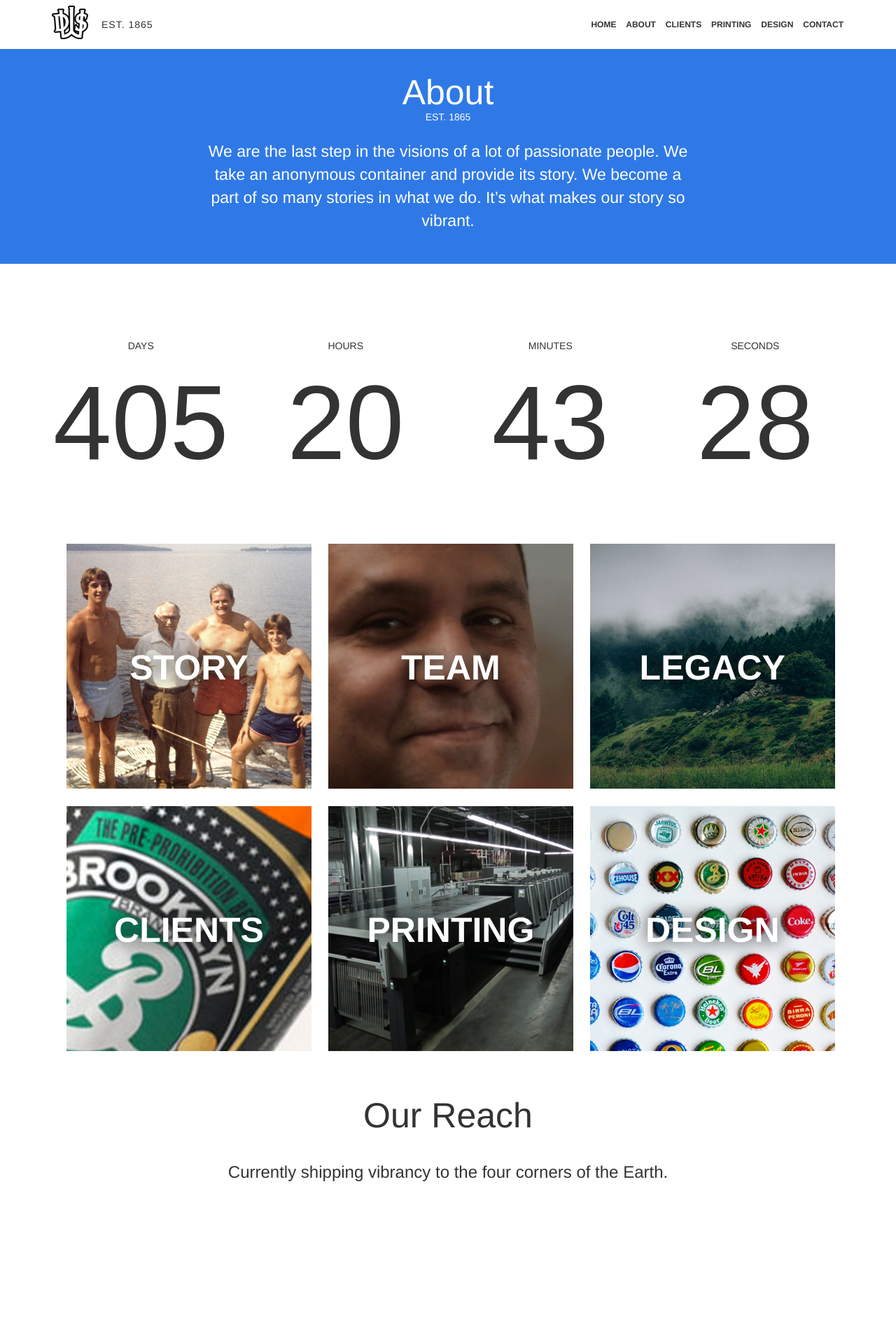
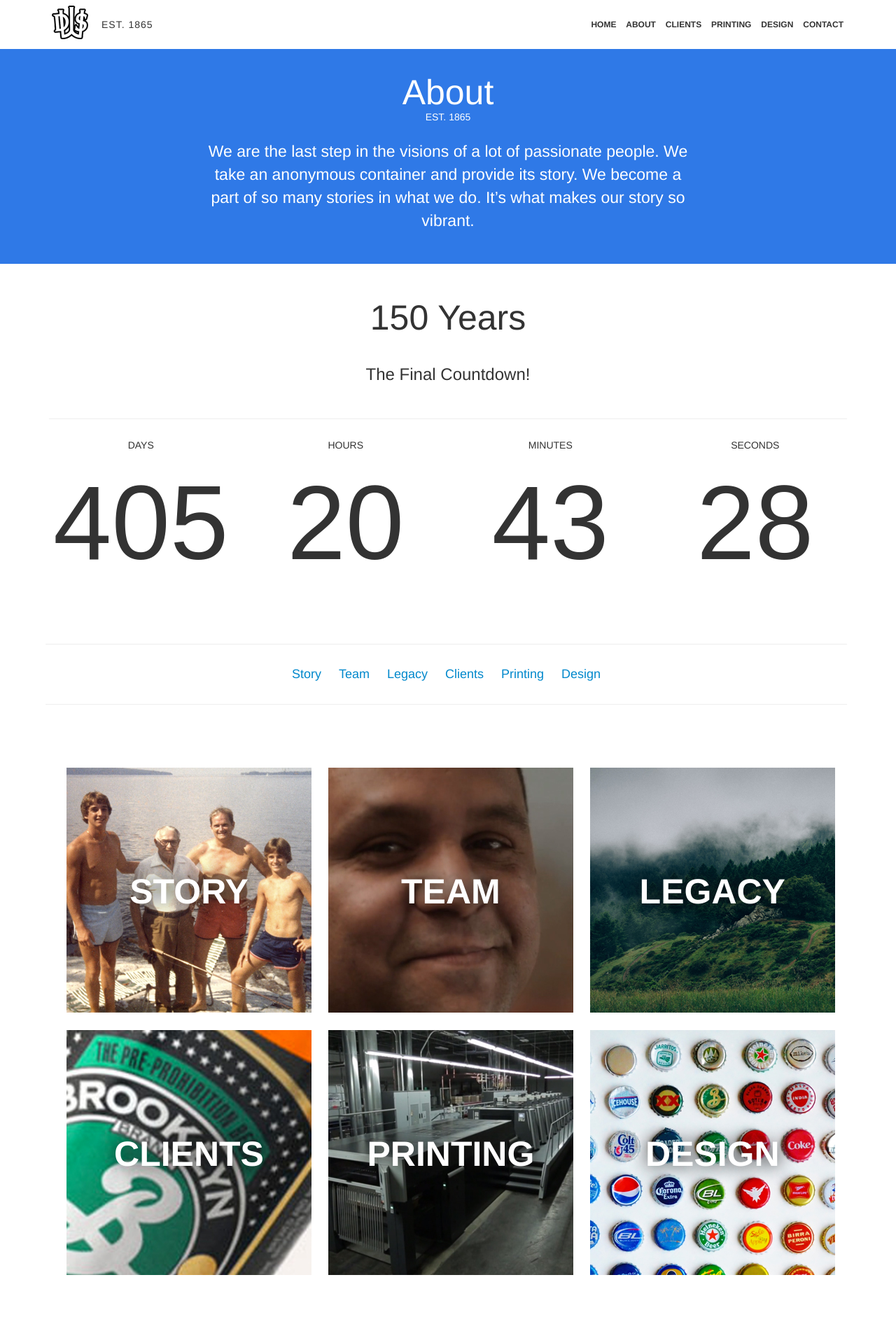
Before and after one commit to moizk/DWS-Jekyll, a Jekyll site: the page built from about.html, in a window 1280 px wide. Shown: the top 1892 px of the page at 70% size. Built offline with Jekyll 4.4.1, drawn with Linux system fonts in a browser that asks for light colours; nearby versions of some CDN libraries; Markdown is read by kramdown in place of the engine named in the settings.

Commit message:
update about page

```diff
--- a/about.html
+++ b/about.html
@@ -9,7 +9,12 @@ title: About Page
   <i class="ion-star"></i>
   <p>We are the last step in the visions of a lot of passionate people. We take an anonymous container and provide its story. We become a part of so many stories in what we do. It’s what makes our story so vibrant.</p>
 </div>
+
+<h2 id="the-worst" class="text-center">150 Years</h2>
+<h3 id="fourc">The Final Countdown!</h3>
+
 <div class="container text-center">
+  <hr>
   <div class="row countdown-timer">
     <div class="col-sm-3">
       <h4>Days</h4>
@@ -29,7 +34,22 @@ title: About Page
     </div>
   </div>
 </div>
+
 <br><br><br><br>
+
+<div class="container">
+  <ul class="list-unstyled list-inline text-center about-list">
+    <li><a href="#">Story</a></li>
+    <li><a href="#">Team</a></li>
+    <li><a href="#">Legacy</a></li>
+    <li><a href="#">Clients</a></li>
+    <li><a href="#">Printing</a></li>
+    <li><a href="#">Design</a></li>
+  </ul>
+</div>
+
+<br><br><br><br>
+
 <div class="container">
   <a href="story.html">
     <div class="about-card">
--- a/css/main.scss
+++ b/css/main.scss
@@ -133,7 +133,7 @@ div.about-page-header {
   /* Positioning */
   /* Box-model */
   padding-bottom: 35px;
-  margin-bottom: 100px;
+  margin-bottom: 50px;
   /* Typography */
   /* Visual */
   background-color: #2f79e7;
@@ -205,6 +205,31 @@ div.countdown-timer {
     font-size: 14px;
     /* Visual */
     /* Misc */
+  }
+}
+
+ul.about-list {
+  /* Positioning */
+  /* Box-model */
+  padding-top: 30px;
+  padding-bottom: 30px;
+  /* Typography */
+  font-size: 18px;
+  /* Visual */
+  border-top: 1px solid #eee;
+  border-bottom: 1px solid #eee;
+  /* Misc */
+  li {
+    padding-left: 10px;
+    padding-right: 10px;
+    a {
+      color: #08c;
+      text-decoration: none;
+      padding-bottom: 5px;
+      &:hover {
+        border-bottom: 3px solid #ddd;
+      }
+    }
   }
 }
 
```
